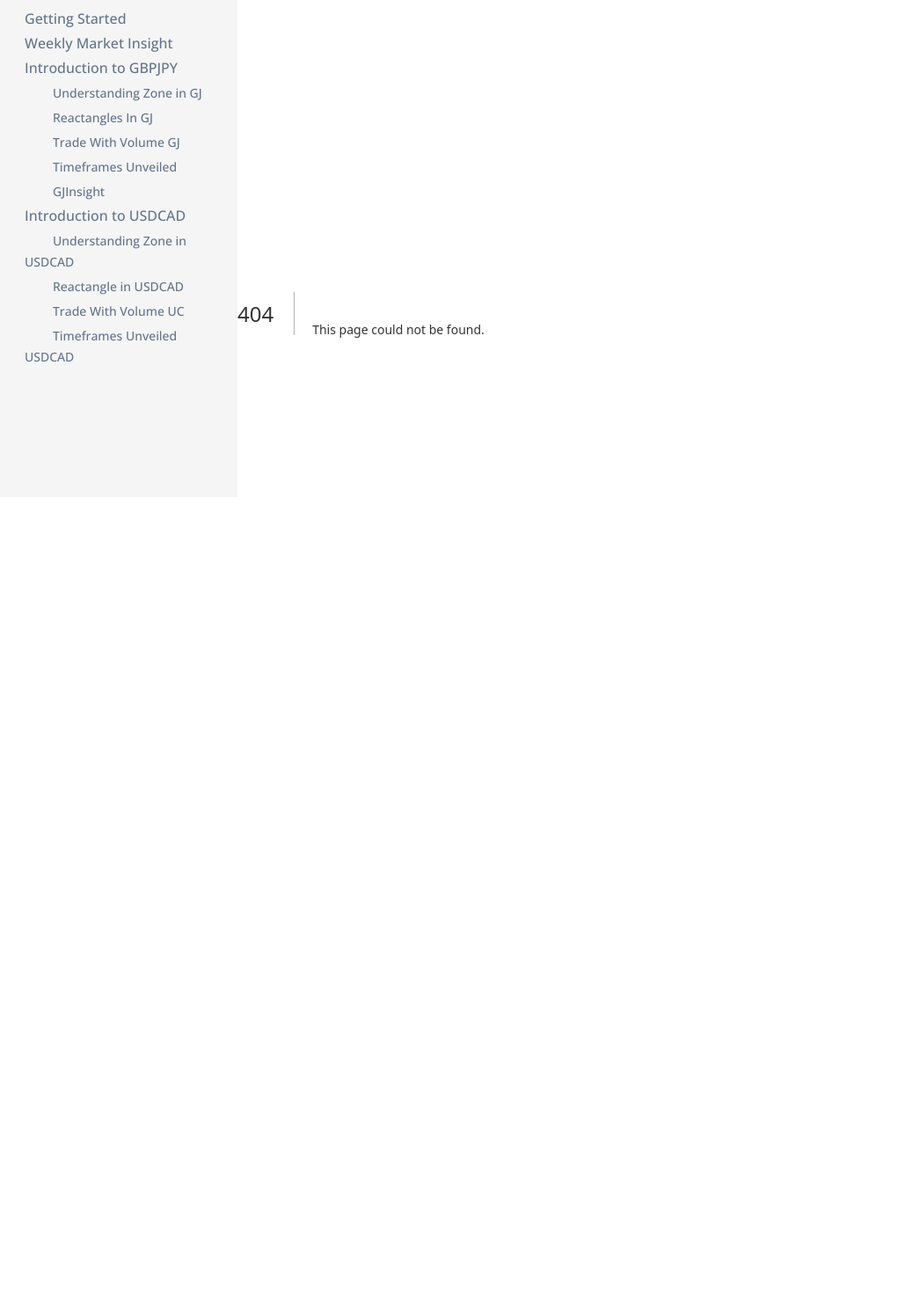
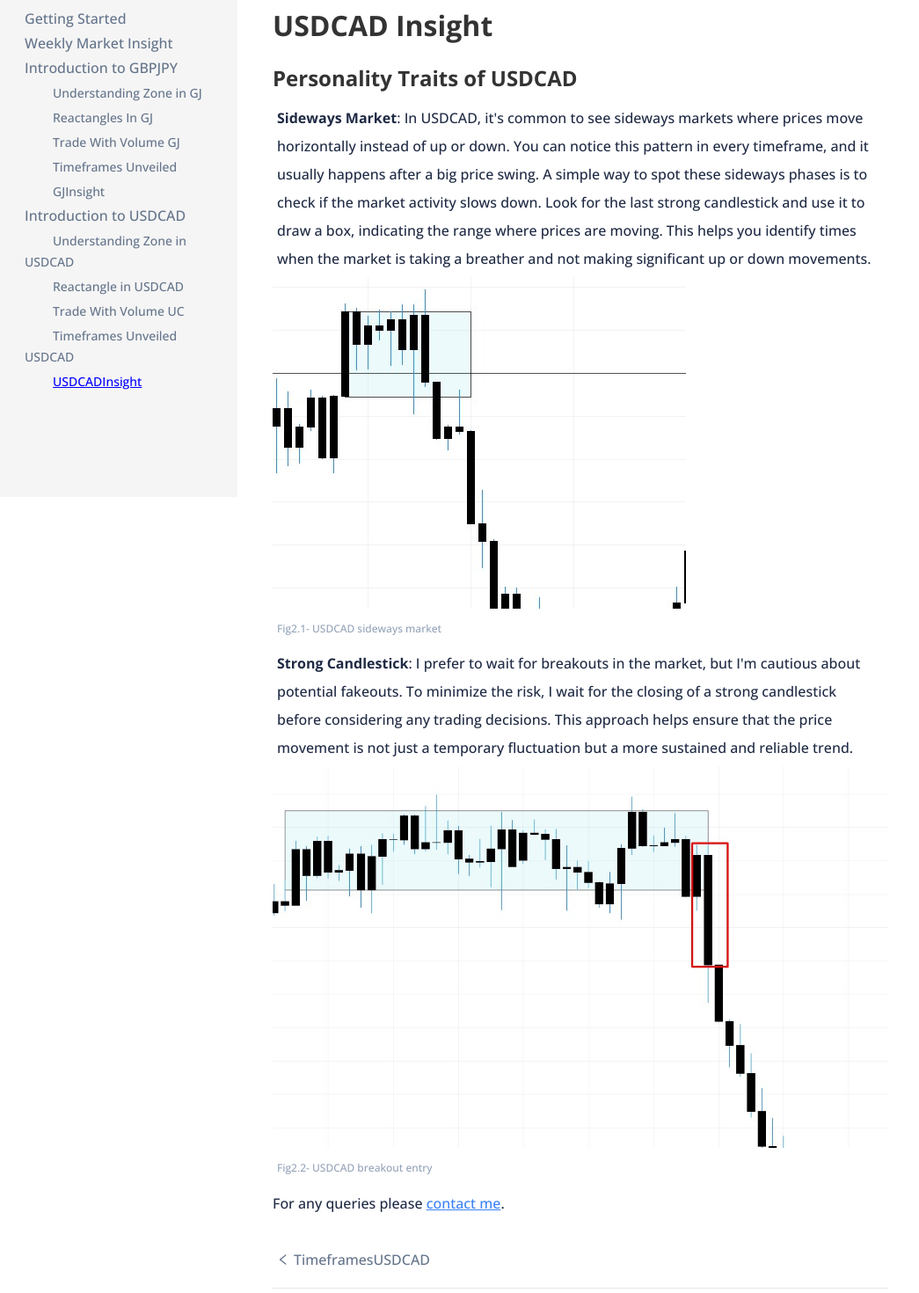
Before and after one commit to Harman-preet-singh13/forexpairinsight, a Next.js app: page /Page/USDCADInsight in a window 1280 px wide. Before the commit this address had no page. Shown: the part 100-1570 px from the top of the page at 88% size, without its empty margins (0-1045 px from the left). Before the commit the page ends 865 px from the top, so only its background shows below. Built offline with nearby package versions, Linux system fonts and the light colour scheme.

Commit message:
Added USDCAD insight page

```diff
--- a/src/components/GlobalVar.js
+++ b/src/components/GlobalVar.js
@@ -64,6 +64,11 @@ const TAGS = [
     title: "Timeframes Unveiled USDCAD",
     url: "TimeframesUSDCAD",
   },
+  {
+    id: "14",
+    title: "USDCADInsight",
+    url: "USDCADInsight",
+  },
 ];
 
 export default TAGS;
--- /dev/null
+++ b/src/pages/Page/USDCADInsight.tsx
@@ -0,0 +1,62 @@
+import TitleName from "@/components/TitleName";
+import React from "react";
+import img1 from "../../../public/charts/usdcad/uc-14-box1.jpg";
+import img2 from "../../../public/charts/usdcad/uc-15-candlestick1.jpg";
+import Link from "next/link";
+import { AiOutlineLeft } from "react-icons/ai";
+
+export default function USDCADInsight() {
+  return (
+    <main className="width-container">
+      <TitleName />
+
+      <h1>USDCAD Insight</h1>
+      <h2>Personality Traits of USDCAD</h2>
+      <p>
+        <strong>Sideways Market</strong>: In USDCAD, it&apos;s common to see
+        sideways markets where prices move horizontally instead of up or down.
+        You can notice this pattern in every timeframe, and it usually happens
+        after a big price swing. A simple way to spot these sideways phases is
+        to check if the market activity slows down. Look for the last strong
+        candlestick and use it to draw a box, indicating the range where prices
+        are moving. This helps you identify times when the market is taking a
+        breather and not making significant up or down movements.
+      </p>
+      <img src={img1.src} alt="USDCAD 4h chart" className="img-width-para" />
+      <p className="img-info-para">Fig2.1- USDCAD sideways market</p>
+
+      <p>
+        <strong>Strong Candlestick</strong>: I prefer to wait for breakouts in
+        the market, but I&apos;m cautious about potential fakeouts. To minimize
+        the risk, I wait for the closing of a strong candlestick before
+        considering any trading decisions. This approach helps ensure that the
+        price movement is not just a temporary fluctuation but a more sustained
+        and reliable trend.
+      </p>
+
+      <img
+        src={img2.src}
+        alt="USDCAD breakout entry"
+        className="img-width-para"
+      />
+      <p className="img-info-para">Fig2.2- USDCAD breakout entry</p>
+
+      <p className="text-slate-500"></p>
+      <a
+        href="https://www.harmanpreetsingh.me/"
+        target="_blank"
+        rel="noopener noreferrer"
+      >
+        For any queries please <span className="text-blue-500 underline hover:text-blue-700">contact me</span>.
+
+      </a>
+
+      <div className="mt-10 flex justify-between border-b pb-5">
+        <Link className="footer-nav-btn flex" href={`TimeframesUSDCAD`}>
+          <AiOutlineLeft className="m-1" />
+          TimeframesUSDCAD
+        </Link>
+      </div>
+    </main>
+  );
+}
--- a/src/pages/index.tsx
+++ b/src/pages/index.tsx
@@ -57,7 +57,7 @@ export default function page() {
               rel="noopener noreferrer"
             >
               Here is my{" "}
-              <span className="text-blue-500 underline">portfolio</span>. Feel
+              <span className="text-blue-500 underline hover:text-blue-700">portfolio</span>. Feel
               free to contact me.
             </a>
             <br></br>I am committed to providing you with{" "}
```
Also changed, not shown: public/charts/usdcad/uc-14-box1.jpg (added), public/charts/usdcad/uc-15-candlestick1.jpg (added).
